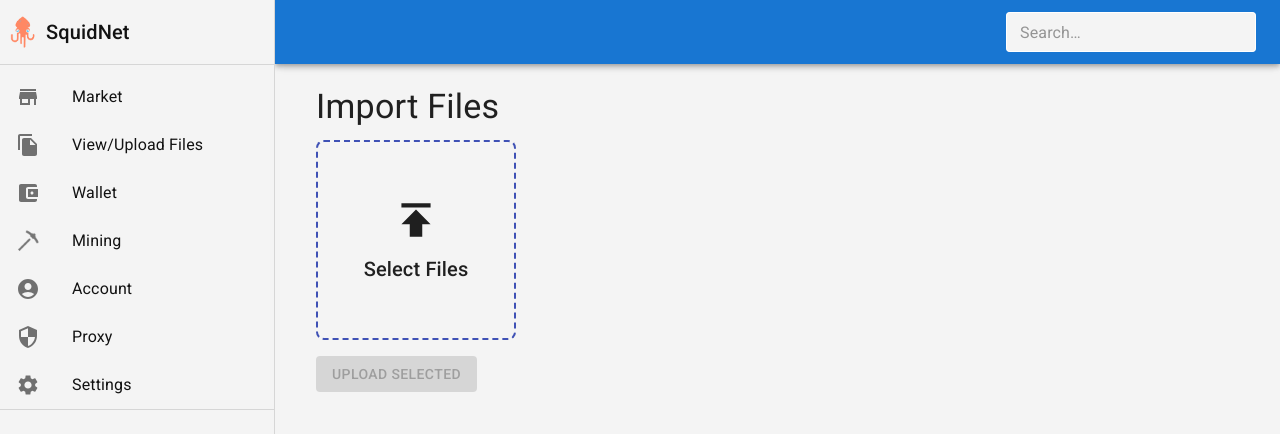
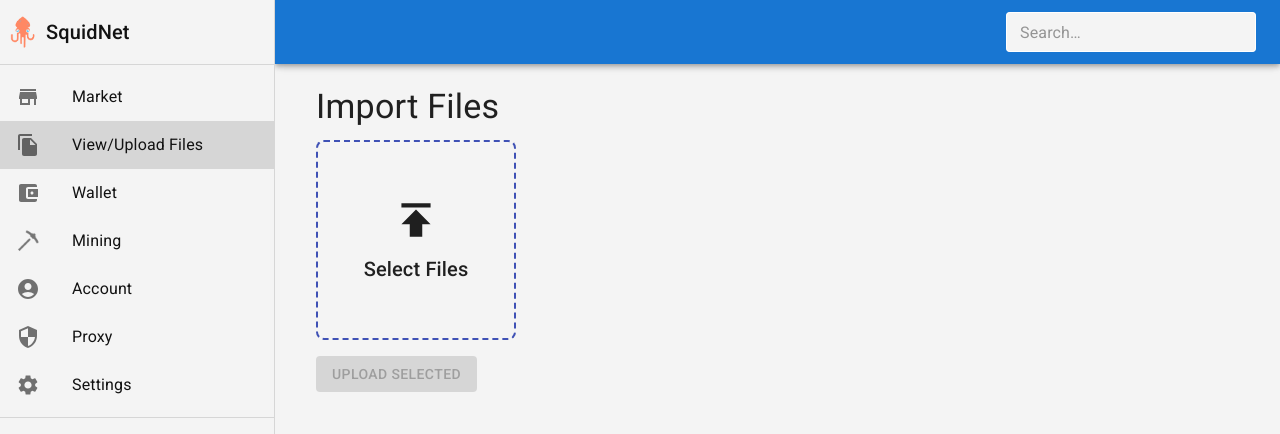
Before and after one commit to Mayukh-Banik/CSE-416, a React (Create React App) app in the folder client/: page /#/files in a window 1280 px wide. Shown: the top 434 px of the page. Built offline with nearby package versions, Linux system fonts and the light colour scheme.

Commit message:
sidebar shows current page

```diff
--- a/client/src/Components/FileViewPage.tsx
+++ b/client/src/Components/FileViewPage.tsx
@@ -17,7 +17,7 @@ const collapsedDrawerWidth = 100;
 
 const files: File[] = [
   { id: "tx001", name: "file001.pdf", size: 102400, uploadedAt: "2024-10-01", rating: 4 },
-  { id: "tx002", name: "file009.docx", size: 204800, uploadedAt: "2024-10-05", rating: 5 }
+  { id: "tx009", name: "file009.docx", size: 204800, uploadedAt: "2024-10-05", rating: 5 }
   // Add more files as needed...
 ];
 
--- a/client/src/Components/Sidebar.tsx
+++ b/client/src/Components/Sidebar.tsx
@@ -1,5 +1,5 @@
-import React from 'react';
-import { Link, useNavigate } from 'react-router-dom';
+import React, { useState } from 'react';
+import { Link, useNavigate, useLocation } from 'react-router-dom';
 import {
   Box, CssBaseline, Drawer, List, ListItem, ListItemText,
   ListItemIcon, Toolbar, Typography, TextField, Divider
@@ -12,9 +12,9 @@ import { styled, useTheme } from '@mui/material/styles';
 import AccountBalanceWalletIcon from '@mui/icons-material/AccountBalanceWallet';
 import SecurityIcon from '@mui/icons-material/Security';
 import StoreIcon from '@mui/icons-material/Store';
-import { Padding } from '@mui/icons-material';
+
 const drawerWidth = 275;
-const collapsedDrawerWidth = 80; // Width when collapsed
+const collapsedDrawerWidth = 80;
 
 const Main = styled('main')(({ theme }) => ({
   flexGrow: 1,
@@ -23,9 +23,9 @@ const Main = styled('main')(({ theme }) => ({
     easing: theme.transitions.easing.easeInOut,
     duration: theme.transitions.duration.standard,
   }),
-  marginLeft: `${drawerWidth}px`, // Default expanded
+  marginLeft: `${drawerWidth}px`,
   [theme.breakpoints.down('sm')]: {
-    marginLeft: `${collapsedDrawerWidth}px`, // Collapsed on small screens
+    marginLeft: `${collapsedDrawerWidth}px`,
   },
 }));
 
@@ -38,10 +38,10 @@ const AppBar = styled(MuiAppBar)<AppBarProps>(({ theme }) => ({
     easing: theme.transitions.easing.easeInOut,
     duration: theme.transitions.duration.standard,
   }),
-  width: `calc(100% - ${drawerWidth}px)`, // Default expanded
+  width: `calc(100% - ${drawerWidth}px)`,
   marginLeft: `${drawerWidth}px`,
   [theme.breakpoints.down('sm')]: {
-    width: `calc(100% - ${collapsedDrawerWidth}px)`, // Adjust width when collapsed
+    width: `calc(100% - ${collapsedDrawerWidth}px)`,
     marginLeft: `${collapsedDrawerWidth}px`,
   },
 }));
@@ -51,70 +51,46 @@ const DrawerHeader = styled('div')(({ theme }) => ({
   alignItems: 'center',
   padding: theme.spacing(0, 1),
   ...theme.mixins.toolbar,
-  justifyContent: 'center', // Center the content when collapsed
+  justifyContent: 'center',
 }));
+
+// Reusable MenuItem component to avoid repetition
+const MenuItem = ({ text, icon, onClick, active }: { text: string, icon: React.ReactNode, onClick: () => void, active: boolean }) => {
+  return (
+    <ListItem
+      onClick={onClick}
+      sx={{
+        cursor: "pointer",
+        backgroundColor: active ? 'rgba(0, 0, 0, 0.12)' : 'transparent',
+        "&:hover": { backgroundColor: 'rgba(0, 0, 0, 0.08)' },
+      }}
+    >
+      <ListItemIcon>{icon}</ListItemIcon>
+      <ListItemText primary={text} sx={{ display: { xs: 'none', sm: 'block' } }} />
+    </ListItem>
+  );
+};
 
 const Sidebar: React.FC = () => {
   const theme = useTheme();
   const navigate = useNavigate();
+  const location = useLocation(); // Get the current route
 
-  const handleFiles = async () => navigate('/files');
-  const handleWallet = async () => navigate('/wallet');
-  const handleMining = async () => navigate('/mining');
-  const handleAccount = async () => navigate('/account');
-  const handleSettings = async () => navigate('/settings');
-  const handleMarket = async () => navigate('/market');
-  const handleProxy = async () => navigate('/proxy');
+  const isActive = (path: string) => location.pathname === path;
 
-  const drawer = (
-    <div>
-      <List>
-        <ListItem onClick={handleMarket} sx={{ cursor: "pointer", "&:hover": { backgroundColor: 'rgba(0, 0, 0, 0.08)', }, }}>
-          <ListItemIcon><StoreIcon /></ListItemIcon>
-          <ListItemText primary="Market" sx={{ display: { xs: 'none', sm: 'block' } }} />
-        </ListItem>
-
-        <ListItem onClick={handleFiles} sx={{cursor:"pointer", "&:hover": {backgroundColor: 'rgba(0, 0, 0, 0.08)', },}}>
-          <ListItemIcon><FileCopyIcon/></ListItemIcon>
-          <ListItemText primary="View/Upload Files" sx={{ display: { xs: 'none', sm: 'block' } }} />
-        </ListItem>
-
-        <ListItem onClick={handleWallet} sx={{ cursor: "pointer", "&:hover": { backgroundColor: 'rgba(0, 0, 0, 0.08)', }, }}>
-          <ListItemIcon><AccountBalanceWalletIcon /></ListItemIcon>
-          <ListItemText primary="Wallet" sx={{ display: { xs: 'none', sm: 'block' } }} />
-        </ListItem>
-
-        <ListItem onClick={handleMining} sx={{ cursor: "pointer", "&:hover": { backgroundColor: 'rgba(0, 0, 0, 0.08)', }, }}>
-          <ListItemIcon>
-            <img
-              src={`${process.env.PUBLIC_URL}/pickaxe.png`}
-              alt="Pickaxe Icon"
-              style={{ width: '24px', height: '24px', filter: 'invert' }}
-            />
-          </ListItemIcon>
-          <ListItemText primary="Mining" sx={{ display: { xs: 'none', sm: 'block' } }} />
-        </ListItem>
-
-        <ListItem onClick={handleAccount} sx={{ cursor: "pointer", "&:hover": { backgroundColor: 'rgba(0, 0, 0, 0.08)', }, }}>
-          <ListItemIcon><AccountCircleIcon /></ListItemIcon>
-          <ListItemText primary="Account" sx={{ display: { xs: 'none', sm: 'block' } }} />
-        </ListItem>
-
-        <ListItem onClick={handleProxy} sx={{ cursor: "pointer", "&:hover": { backgroundColor: 'rgba(0, 0, 0, 0.08)', }, }}>
-          <ListItemIcon>
-            <SecurityIcon />
-          </ListItemIcon>
-          <ListItemText primary="Proxy" />
-        </ListItem>
-
-        <ListItem onClick={handleSettings} sx={{ cursor: "pointer", "&:hover": { backgroundColor: 'rgba(0, 0, 0, 0.08)', }, }}>
-          <ListItemIcon><SettingsIcon /></ListItemIcon>
-          <ListItemText primary="Settings" sx={{ display: { xs: 'none', sm: 'block' } }} />
-        </ListItem>
-        <Divider />
-      </List>
-    </div>
-  );
+  const menuItems = [
+    { text: 'Market', icon: <StoreIcon />, onClick: () => navigate('/market'), path: '/market' },
+    { text: 'View/Upload Files', icon: <FileCopyIcon />, onClick: () => navigate('/files'), path: '/files' },
+    { text: 'Wallet', icon: <AccountBalanceWalletIcon />, onClick: () => navigate('/wallet'), path: '/wallet' },
+    { text: 'Mining', icon: <img src={`${process.env.PUBLIC_URL}/pickaxe.png`}
+      alt="Pickaxe Icon"
+      style={{ width: '24px', height: '24px', filter: 'invert' }} />,
+      onClick: () => navigate('/mining'),
+      path: '/mining' },
+    { text: 'Account', icon: <AccountCircleIcon />, onClick: () => navigate('/account'), path: '/account' },
+    { text: 'Proxy', icon: <SecurityIcon />, onClick: () => navigate('/proxy'), path: '/proxy' },
+    { text: 'Settings', icon: <SettingsIcon />, onClick: () => navigate('/settings'), path: '/settings' },
+  ];
 
   return (
     <Box sx={{ display: 'flex' }}>
@@ -155,7 +131,7 @@ const Sidebar: React.FC = () => {
               duration: theme.transitions.duration.standard,
             }),
             [theme.breakpoints.down('sm')]: {
-              width: collapsedDrawerWidth, // Collapse sidebar on small screens
+              width: collapsedDrawerWidth,
             },
           },
         }}
@@ -164,16 +140,26 @@ const Sidebar: React.FC = () => {
       >
         <DrawerHeader>
           <img src={`${process.env.PUBLIC_URL}/squidcoin.png`} alt="Squid Icon" width="30" />
-          <Typography variant="h6" noWrap component="div" sx={{ flexGrow: 1, margin: 1, display: { xs: 'none', sm: 'block' }}}>
+          <Typography variant="h6" noWrap component="div" sx={{ flexGrow: 1, margin: 1, display: { xs: 'none', sm: 'block' } }}>
             SquidNet
           </Typography>
-
         </DrawerHeader>
         <Divider />
-        {drawer}
+        <List>
+          {menuItems.map((item, index) => (
+            <MenuItem
+              key={index}
+              text={item.text}
+              icon={item.icon}
+              onClick={item.onClick}
+              active={isActive(item.path)} // Highlight the active page
+            />
+          ))}
+        </List>
+        <Divider />
       </Drawer>
     </Box>
   );
-}
+};
 
 export default Sidebar;
```
